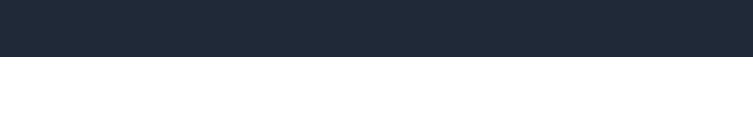
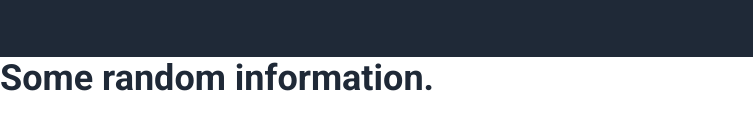
Before and after one commit to g-miller-3/landing-page, a plain HTML site: page index.html in a window 1280 px wide. Shown: the part 431-560 px from the top of the page, 0-753 px from the left. Drawn offline with Linux system fonts and the light colour scheme.

Commit message:
Add the h3 style and content

```diff
--- a/index.html
+++ b/index.html
@@ -32,5 +32,9 @@
       </div>
     </div>
   </div>
+
+  <div class="information-container">
+    <h3>Some random information.</h3>
+  </div>
 </body>
 </html>
--- a/style.css
+++ b/style.css
@@ -21,6 +21,12 @@ h1 {
 h2 {
   font-size: 48px;
   font-weight: bolder;
+}
+
+h3 {
+  font-size: 36px;
+  font-weight: bolder;
+  color: #1f2937;
 }
 
 a {
```
